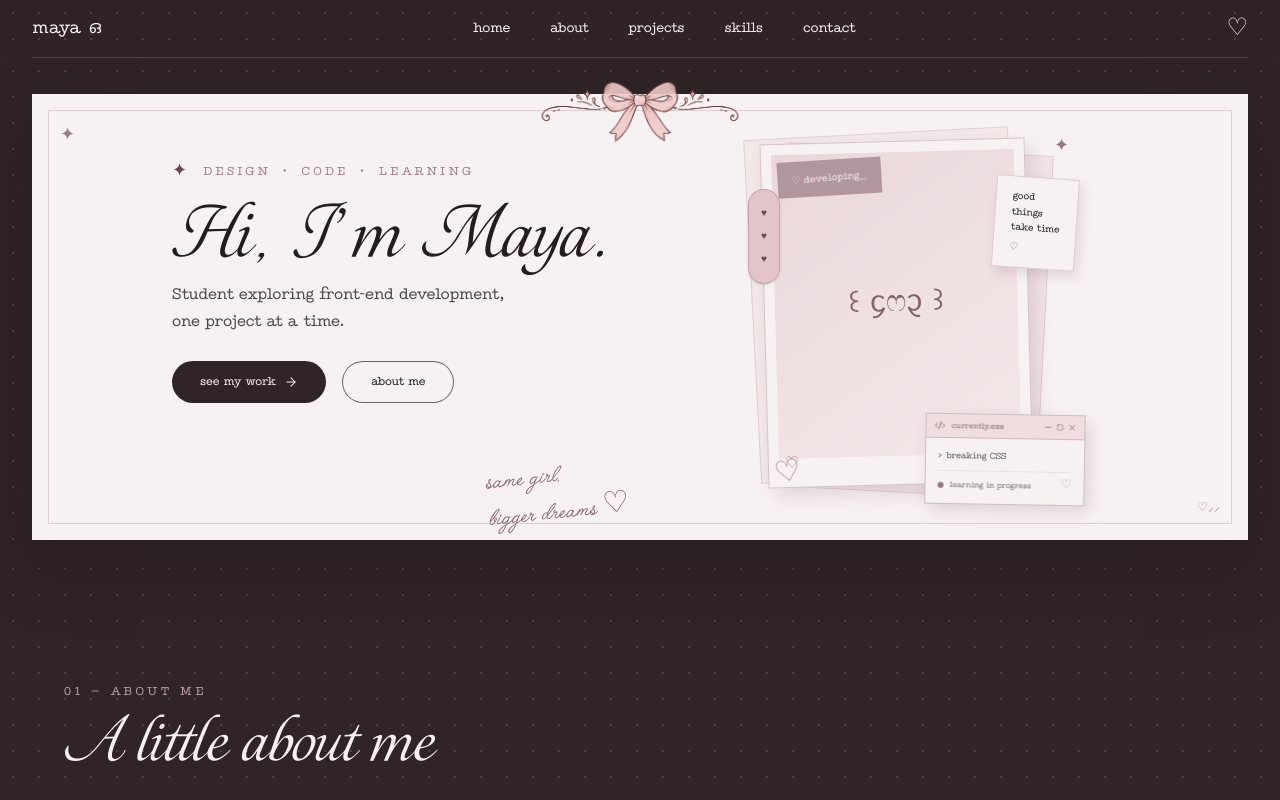
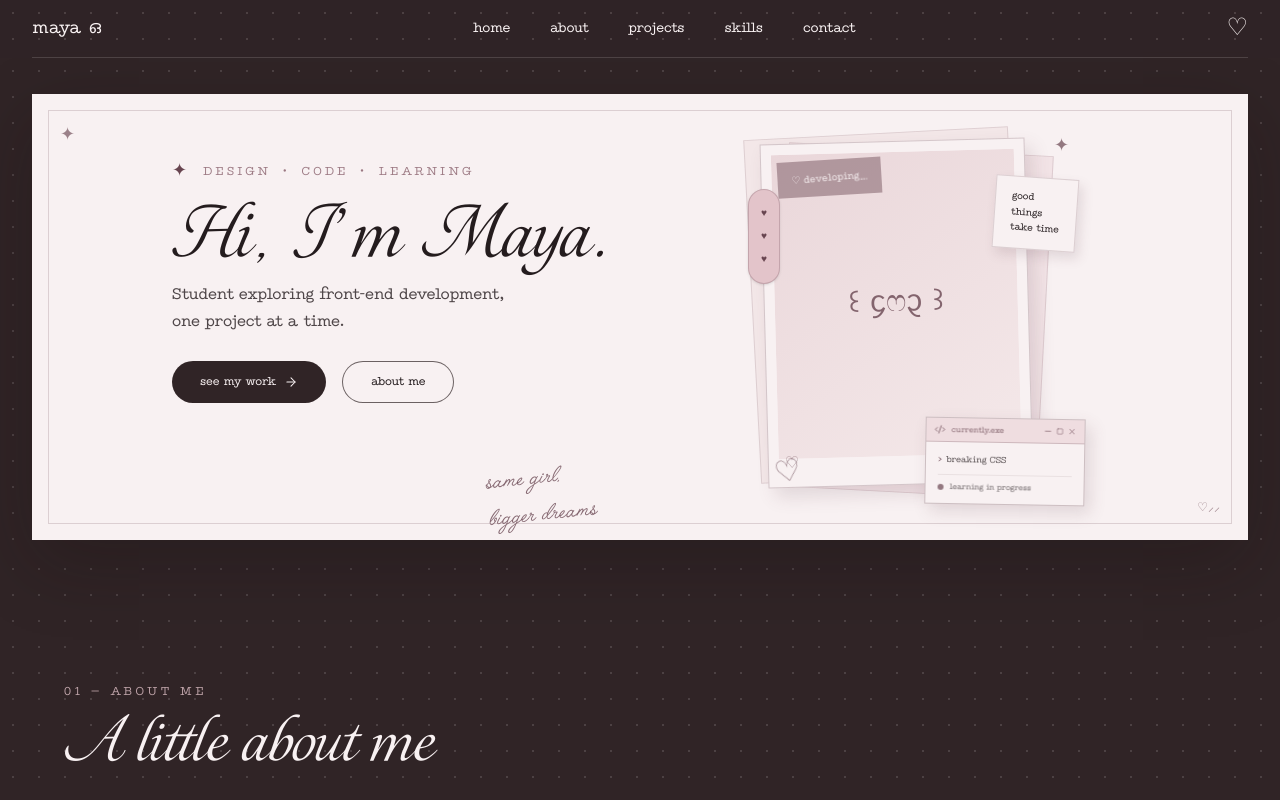
Before and after one commit to bldyonyx/Portfolio, a React app: page / in a window 1280 px wide. Shown: the top 800 px of the page. Built offline with nearby package versions, Linux system fonts and the light colour scheme; no server answers; the HTML template or start-up script is replaced by a standard one.

Commit message:
refactor: remove decorative elements and simplify text in Hero components

```diff
--- a/src/components/Hero.jsx
+++ b/src/components/Hero.jsx
@@ -1,7 +1,5 @@
 import HeroIntro from './hero/HeroIntro'
 import HeroCollage from './hero/HeroCollage'
-
-import bow from '../assets/decorations/bow.png'
 
 function Hero() {
   return (
@@ -16,26 +14,6 @@ function Hero() {
 
           {/* INNER BORDER */}
           <div className="pointer-events-none absolute inset-4 border border-wine/20" />
-
-          {/* TOP BOW */}
-          <img
-            src={bow}
-            alt=""
-            aria-hidden="true"
-            className="
-              pointer-events-none
-              absolute
-              left-1/2
-              top-0
-              z-30
-              w-40
-              -translate-x-1/2
-              -translate-y-[32%]
-              opacity-90
-              sm:w-44
-              lg:w-52
-            "
-          />
 
           {/* CONTENT */}
           <div
--- a/src/components/hero/CurrentlyWindow.jsx
+++ b/src/components/hero/CurrentlyWindow.jsx
@@ -117,9 +117,6 @@ function CurrentlyWindow() {
             learning in progress
           </span>
 
-          <span className="ml-auto font-hand text-xs text-wine/50">
-            ♡
-          </span>
         </div>
       </div>
     </div>
--- a/src/components/hero/HandwrittenNote.jsx
+++ b/src/components/hero/HandwrittenNote.jsx
@@ -1,6 +1,6 @@
 import { useEffect, useRef, useState } from 'react'
 
-const handwrittenText = 'same girl,\nbigger dreams ♡'
+const handwrittenText = 'same girl,\nbigger dreams'
 
 function HandwrittenNote() {
   const [typedText, setTypedText] = useState('')
--- a/src/components/hero/HeroCollage.jsx
+++ b/src/components/hero/HeroCollage.jsx
@@ -102,9 +102,6 @@ function HeroCollage() {
             take time
           </p>
 
-          <span className="mt-1 block text-[10px] text-wine">
-            ♡
-          </span>
         </div>
 
         {/* SMALL HEART */}
```
